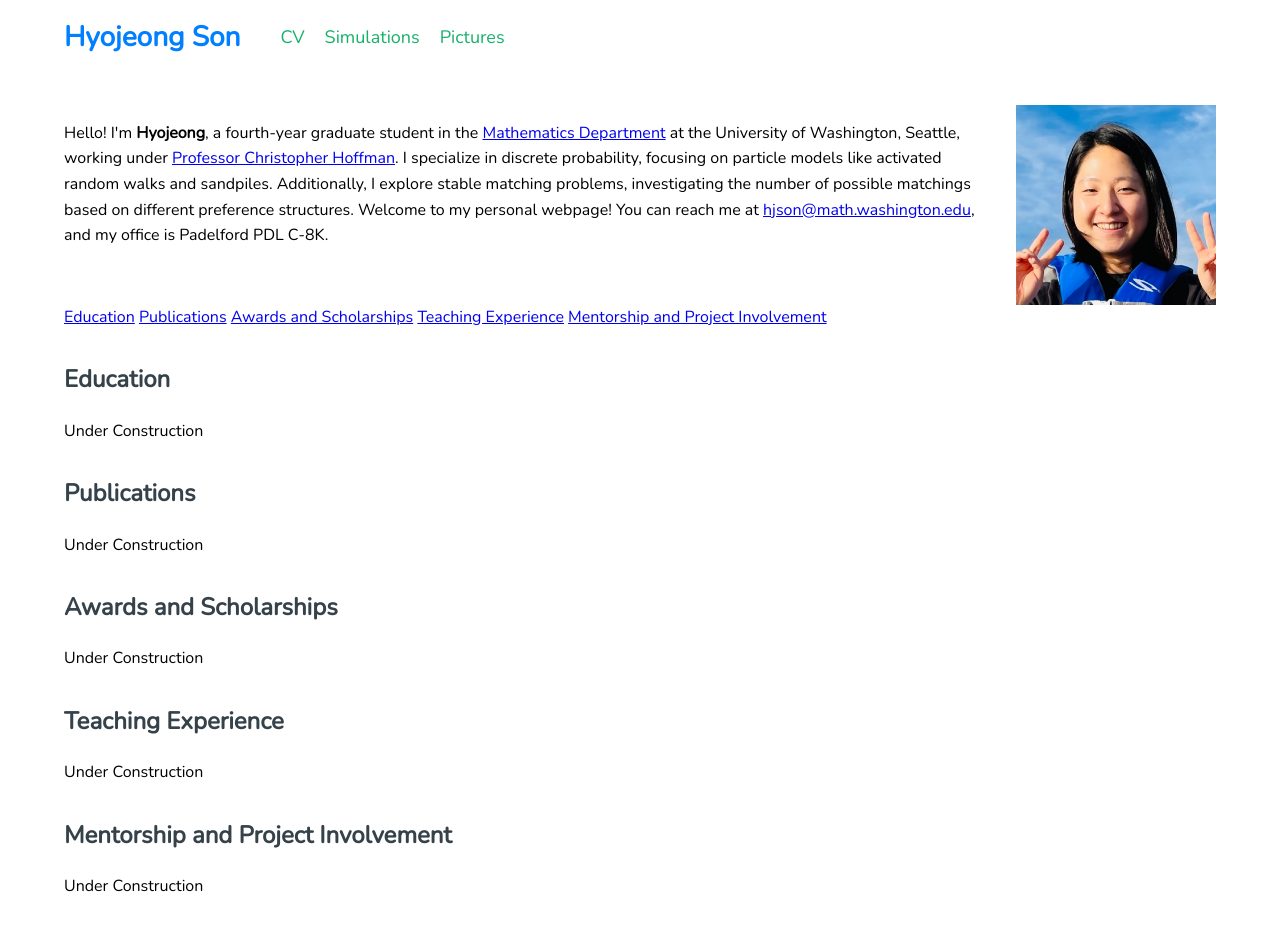
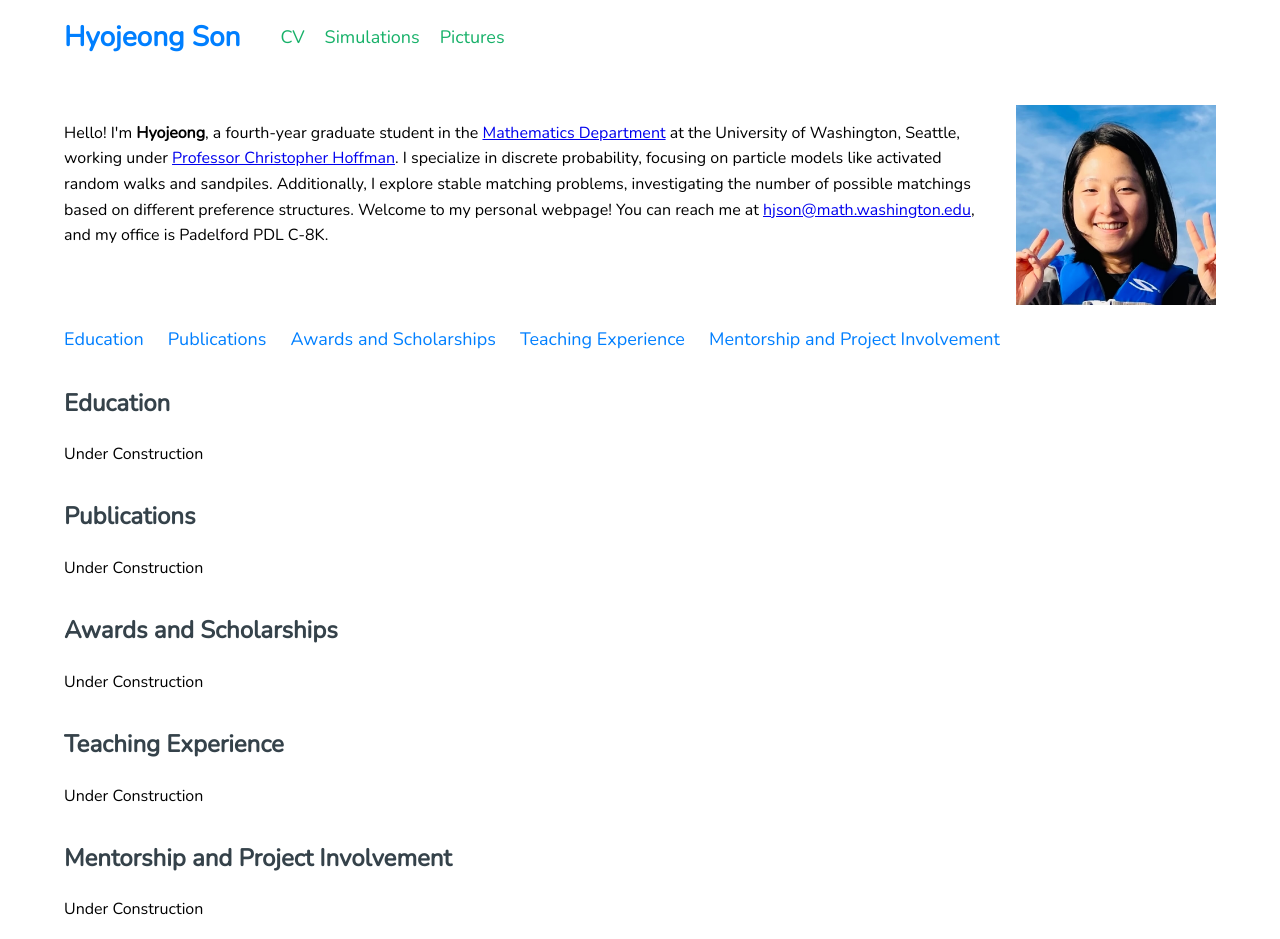
Before and after one commit to hyojeong-son/hyojeong-son.github.io, a Jekyll site: the page built from index.md, in a window 1280 px wide. Built offline with Jekyll 4.4.1, drawn with Linux system fonts in a browser that asks for light colours; before the commit the page ends 916 px from its top, so only the background shows below that.

Commit message:
Update style.css

```diff
--- a/assets/css/style.css
+++ b/assets/css/style.css
@@ -62,6 +62,7 @@ header nav a {
   align-items: center;
 }
 
+/* Introduction Section */
 .intro {
   display: flex;
   align-items: flex-start; /* Align items to the top */
@@ -80,24 +81,20 @@ header nav a {
   margin-left: 20px;
 }
 
-.nav-buttons {
+/* Navigation Links Under Introduction */
+.section-links {
   margin-top: 20px;
 }
 
-.nav-buttons .button {
-  display: inline-block;
-  padding: 10px 15px;
-  margin: 5px;
-  font-size: 16px;
-  color: #ffffff;
-  background-color: #007FFF;
+.section-links a {
+  margin-right: 20px;
+  color: #007FFF; /* Azure blue color matching your name */
   text-decoration: none;
-  border-radius: 5px;
-  transition: background-color 0.3s ease;
+  font-size: 18px;
 }
 
-.nav-buttons .button:hover {
-  background-color: #0056b3;
+.section-links a:hover {
+  text-decoration: underline;
 }
 
 main h2 {
@@ -135,7 +132,7 @@ main p {
     margin-top: 20px;
   }
 
-  .nav-buttons {
+  .section-links {
     text-align: center;
   }
 }
```
